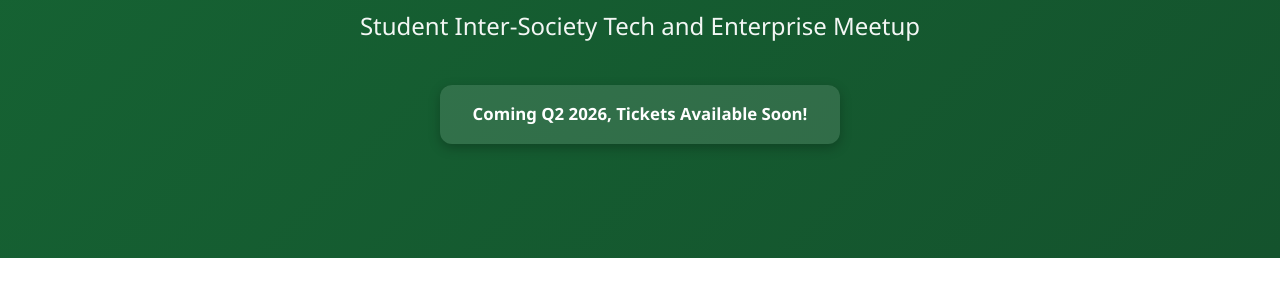
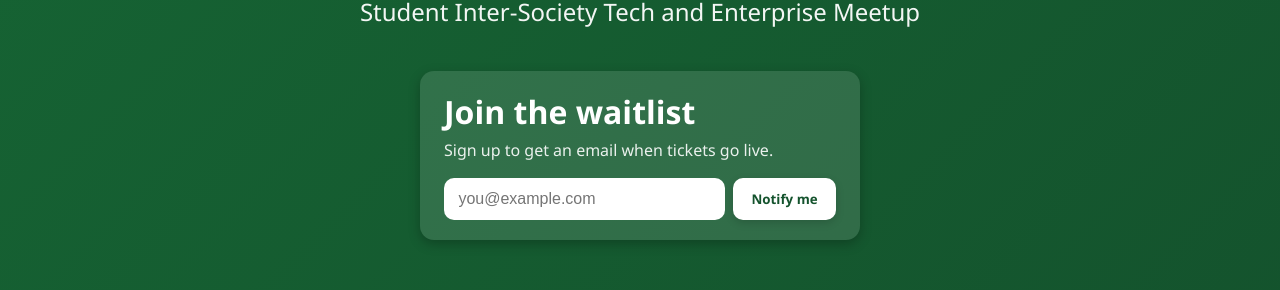
Before and after one commit to sistemconf/website, a React (Vite) app: page / in a window 1280 px wide. Shown: the part 422-712 px from the top of the page. Built offline with nearby package versions, Linux system fonts and the light colour scheme.

Commit message:
feat: add waitlist signup form to Home page with Formspree integration; implement ScrollToTop for route changes

```diff
--- a/src/App.jsx
+++ b/src/App.jsx
@@ -8,12 +8,14 @@ import Team from './pages/Team';
 import CodeOfConduct from './pages/CodeOfConduct';
 import FAQ from './pages/FAQ';
 import Sponsors from './pages/Sponsors';
+import ScrollToTop from './components/ScrollToTop';
 import './App.css';
 
 function App() {
     return (<Router>
         <div className="app">
             <Navigation/>
+            <ScrollToTop/>
             <main className="main-content">
                 <Routes>
                     <Route path="/" element={<Home/>}/>
--- /dev/null
+++ b/src/components/ScrollToTop.jsx
@@ -0,0 +1,16 @@
+import {useEffect} from 'react';
+import {useLocation} from 'react-router-dom';
+
+function ScrollToTop() {
+    const { pathname } = useLocation();
+
+    useEffect(() => {
+        if (typeof window !== 'undefined') {
+            window.scrollTo({ top: 0, left: 0, behavior: 'smooth' });
+        }
+    }, [pathname]);
+
+    return null;
+}
+
+export default ScrollToTop;
--- a/src/pages/Home.css
+++ b/src/pages/Home.css
@@ -43,6 +43,90 @@
     font-size: 1.5rem;
     margin-bottom: 40px;
     opacity: 0.95;
+}
+
+.waitlist-card {
+    margin: 1.5rem auto 0;
+    padding: 1.25rem 1.5rem;
+    border-radius: 14px;
+    background: rgba(255, 255, 255, 0.12);
+    color: #fff;
+    max-width: 440px;
+    box-shadow: var(--shadow-md, 0 4px 12px rgba(0, 0, 0, 0.25));
+    text-align: left;
+}
+
+.waitlist-card h2 {
+    margin: 0 0 0.35rem;
+}
+
+.waitlist-copy {
+    margin: 0 0 0.85rem;
+    opacity: 0.9;
+}
+
+.waitlist-form {
+    display: flex;
+    gap: 0.5rem;
+    align-items: center;
+}
+
+.waitlist-form input {
+    flex: 1;
+    padding: 0.75rem 0.9rem;
+    border-radius: 10px;
+    border: none;
+    font-size: 1rem;
+}
+
+.waitlist-form input:disabled {
+    opacity: 0.7;
+    cursor: not-allowed;
+}
+
+.waitlist-form button {
+    padding: 0.75rem 1.15rem;
+    border: none;
+    border-radius: 10px;
+    background: #fff;
+    color: var(--primary-dark);
+    font-weight: 700;
+    cursor: pointer;
+    transition: transform 120ms ease, box-shadow 120ms ease;
+    box-shadow: var(--shadow-sm, 0 3px 8px rgba(0, 0, 0, 0.15));
+}
+
+.waitlist-form button:hover {
+    transform: translateY(-1px);
+    box-shadow: var(--shadow-md, 0 4px 12px rgba(0, 0, 0, 0.25));
+}
+
+.waitlist-form button:active {
+    transform: translateY(0);
+}
+
+.waitlist-form button:disabled {
+    opacity: 0.75;
+    cursor: not-allowed;
+}
+
+.waitlist-status {
+    min-height: 1.5rem;
+    margin-top: 0.65rem;
+    font-weight: 600;
+}
+
+.waitlist-status:empty {
+    min-height: 0;
+    margin-top: 0;
+}
+
+.waitlist-status {
+    color: #fff;
+}
+
+.waitlist-status.error {
+    color: #ffd7d7;
 }
 
 .coming-soon-box {
@@ -221,6 +305,18 @@
     filter: drop-shadow(0 2px 4px rgba(0, 0, 0, 0.25));
 }
 
+.visually-hidden {
+    position: absolute;
+    width: 1px;
+    height: 1px;
+    padding: 0;
+    margin: -1px;
+    overflow: hidden;
+    clip: rect(0, 0, 0, 0);
+    white-space: nowrap;
+    border: 0;
+}
+
 @keyframes fadeIn {
     from {
         opacity: 0;
@@ -288,6 +384,17 @@
     }
 }
 
+@media (max-width: 640px) {
+    .waitlist-form {
+        flex-direction: column;
+        align-items: stretch;
+    }
+
+    .waitlist-form button {
+        width: 100%;
+    }
+}
+
 @media (prefers-reduced-motion: reduce) {
     .hero-logo {
         transition: none;
--- a/src/pages/Home.jsx
+++ b/src/pages/Home.jsx
@@ -14,12 +14,40 @@ import ulLogo from '../assets/socs/ul.svg';
 
 function Home() {
     const [logoLoaded, setLogoLoaded] = useState(false);
+    const [formStatus, setFormStatus] = useState('idle');
+    const [isSubmitting, setIsSubmitting] = useState(false);
 
     const socs = [{name: 'DCU', logo: dcuLogo}, {name: 'MU', logo: muLogo}, {name: 'QCS', logo: qcsLogo}, {
         name: 'TCD', logo: tcdLogo
     }, {name: 'TUD', logo: tudLogo}, {name: 'UCC', logo: uccLogo}, {name: 'UCD', logo: ucdLogo}, {
         name: 'UG', logo: ugLogo
     }, {name: 'UL', logo: ulLogo},];
+
+    const handleWaitlistSubmit = async (event) => {
+        event.preventDefault();
+        if (isSubmitting) return;
+        setIsSubmitting(true);
+        setFormStatus('idle');
+
+        const form = event.currentTarget;
+
+        const formData = new FormData(form);
+        try {
+            const response = await fetch('https://formspree.io/f/xwvnwwab', {
+                method: 'POST', body: formData, headers: {'Accept': 'application/json'},
+            });
+
+            await response.json();
+
+            form.reset();
+            setFormStatus('success');
+        } catch (err) {
+            console.error('Waitlist submit error:', err);
+            setFormStatus('error');
+        } finally {
+            setIsSubmitting(false);
+        }
+    };
 
     return (<div className="home">
         <section className="hero">
@@ -29,8 +57,21 @@ function Home() {
                      onLoad={() => setLogoLoaded(true)}/>
                 <h1>SISTEM 2026</h1>
                 <p className="tagline">Student Inter-Society Tech and Enterprise Meetup</p>
-                <div className="coming-soon-box">
-                    <p>Coming Q2 2026, Tickets Available Soon!</p>
+                <div className="waitlist-card">
+                    <h2>Join the waitlist</h2>
+                    <p className="waitlist-copy">Sign up to get an email when tickets go live.</p>
+                    <form className="waitlist-form" onSubmit={handleWaitlistSubmit}>
+                        <label className="visually-hidden" htmlFor="waitlist-email">Email</label>
+                        <input id="waitlist-email" name="email" type="email" required placeholder="you@example.com"
+                               autoComplete="email" disabled={isSubmitting}/>
+                        <button type="submit"
+                                disabled={isSubmitting}>{isSubmitting ? 'Submitting…' : 'Notify me'}</button>
+                    </form>
+                    <div className={`waitlist-status ${formStatus === 'error' ? 'error' : ''}`} role="status"
+                         aria-live="polite">
+                        {formStatus === 'success' && "Thanks! We'll reach out to you soon about the information."}
+                        {formStatus === 'error' && 'Something went wrong. Please try again in a moment.'}
+                    </div>
                 </div>
             </div>
         </section>
```
